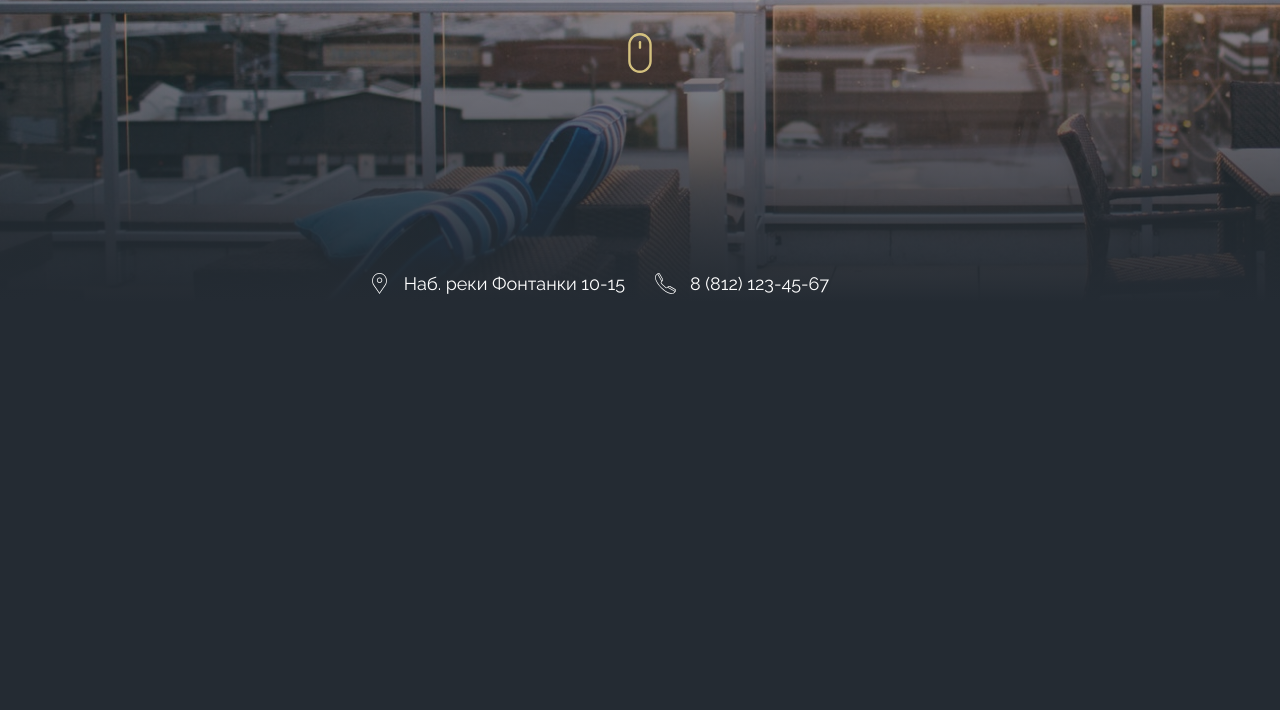
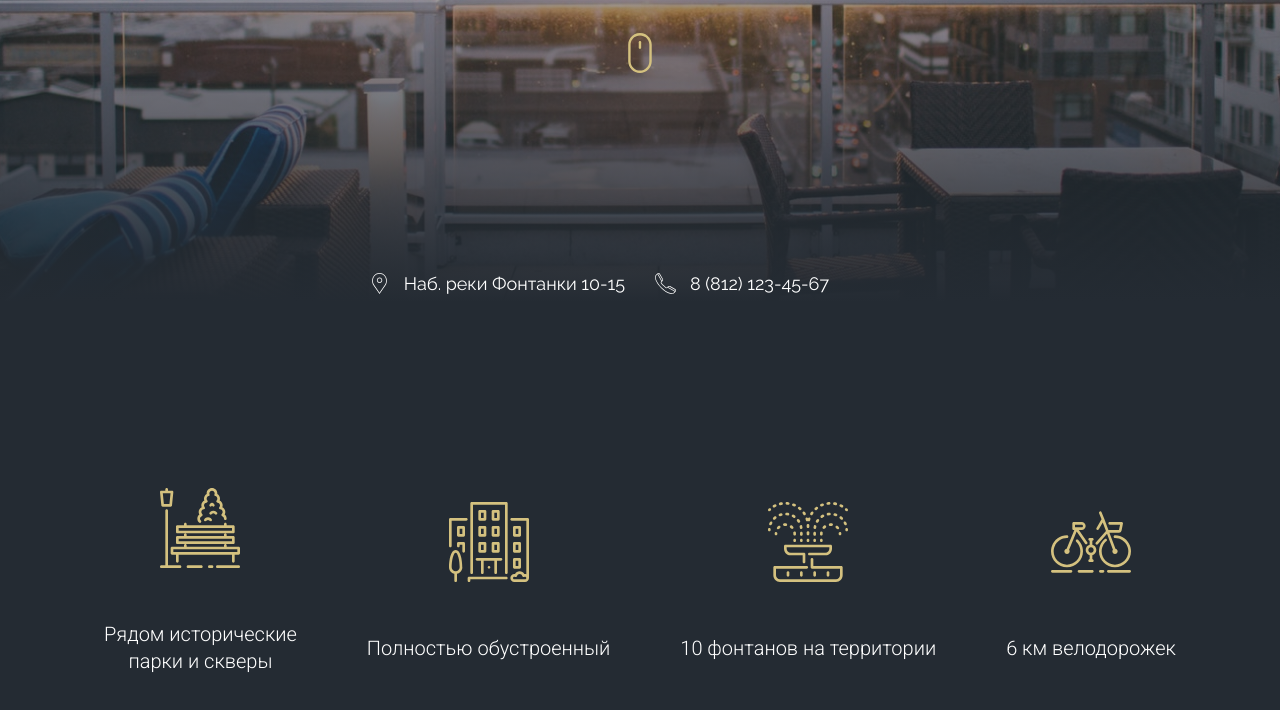
Before and after one commit to ZeiZel/loft-tut, a plain HTML site: page index.html in a window 1280 px wide. Shown: the part 472-1182 px from the top of the page. Before the commit the page ends 840 px from the top, so only its background shows below. Drawn offline with nearby package versions, Linux system fonts and the light colour scheme.

Commit message:
created benefits

```diff
--- a/index.html
+++ b/index.html
@@ -51,7 +51,48 @@
 		</header>
 
 		<main>
-			<section></section>
+			<section class="benefits">
+				<h2 class="visually-hidden">Преимущества</h2>
+				<div class="container container--sm">
+					<div class="benefits__row">
+						<div class="benefits__item">
+							<img
+								src="./assets/img/benefits/bench.svg"
+								alt="парк"
+								class="benefits__item-img"
+							/>
+							<p class="benefits__item-text">
+								Рядом исторические <br />
+								парки&nbsp;и&nbsp;скверы
+							</p>
+						</div>
+						<div class="benefits__item">
+							<img
+								src="./assets/img/benefits/building.svg"
+								alt="Постройка"
+								class="benefits__item-img"
+							/>
+							<p class="benefits__item-text">Полностью обустроенный</p>
+						</div>
+						<div class="benefits__item">
+							<img
+								src="./assets/img/benefits/fountain.svg"
+								alt="Фонтан"
+								class="benefits__item-img"
+							/>
+							<p class="benefits__item-text">10 фонтанов на территории</p>
+						</div>
+						<div class="benefits__item">
+							<img
+								src="./assets/img/benefits/bicycle.svg"
+								alt="Велосипед"
+								class="benefits__item-img"
+							/>
+							<p class="benefits__item-text">6 км велодорожек</p>
+						</div>
+					</div>
+				</div>
+			</section>
 		</main>
 
 		<footer></footer>
--- a/scss/base/_base.scss
+++ b/scss/base/_base.scss
@@ -41,9 +41,27 @@ a {
 .container {
 	margin: 0 auto;
 	padding: 0 15px; // чтобы контент не прилипал к краям
-	width: 1140px; // = 1110px
+	max-width: 1140px; // = 1110px
+
+	&--sm {
+		max-width: 1102px;
+	}
 }
 
 .text-right {
 	text-align: right;
 }
+
+.visually-hidden {
+	height: 1px;
+	overflow: hidden;
+	width: 1px;
+
+	position: absolute;
+
+	clip: rect(1px 1px 1px 1px);
+	clip: rect(1px, 1px, 1px, 1px);
+	clip-path: inset(50%);
+
+	white-space: nowrap;
+}
--- /dev/null
+++ b/scss/blocks/_benefits.scss
@@ -0,0 +1,29 @@
+.benefits {
+    padding: 120px 0;
+
+	&__row {
+		display: flex;
+		flex-direction: row;
+		gap: 70px;
+	}
+
+	&__item {
+		display: flex;
+		justify-content: center;
+		align-items: center;
+		flex-direction: column;
+
+		&-img {
+			margin-bottom: 53px;
+		}
+
+		&-text {
+			text-align: center;
+
+			font-family: $font-secondary;
+			font-size: 20px;
+            font-weight: 300;
+			line-height: 1.35;
+		}
+	}
+}
--- a/scss/blocks/_header.scss
+++ b/scss/blocks/_header.scss
@@ -9,7 +9,7 @@
 			rgba(45, 52, 60, 0.38) 51.04%,
 			#242b33 92.19%
 		),
-		url('../assets/img/header/bg.jpg');
+		url('../assets/img/header/bg.jpg') no-repeat center/cover;
 
 	padding: 30px 0 74px 0;
 
@@ -47,6 +47,6 @@
 	&__bottom {
 		display: grid;
 		grid-template-columns: repeat(2, 1fr);
-        gap: 30px;
+		gap: 30px;
 	}
 }
--- a/scss/main.scss
+++ b/scss/main.scss
@@ -10,3 +10,4 @@
 @import './blocks/header';
 @import './blocks/nav';
 @import './blocks/info';
+@import './blocks/benefits';
```
Also changed, not shown: assets/img/benefits/bench.svg (added), assets/img/benefits/bicycle.svg (added), assets/img/benefits/building.svg (added), assets/img/benefits/fountain.svg (added), css/main.css, 1 other file.
